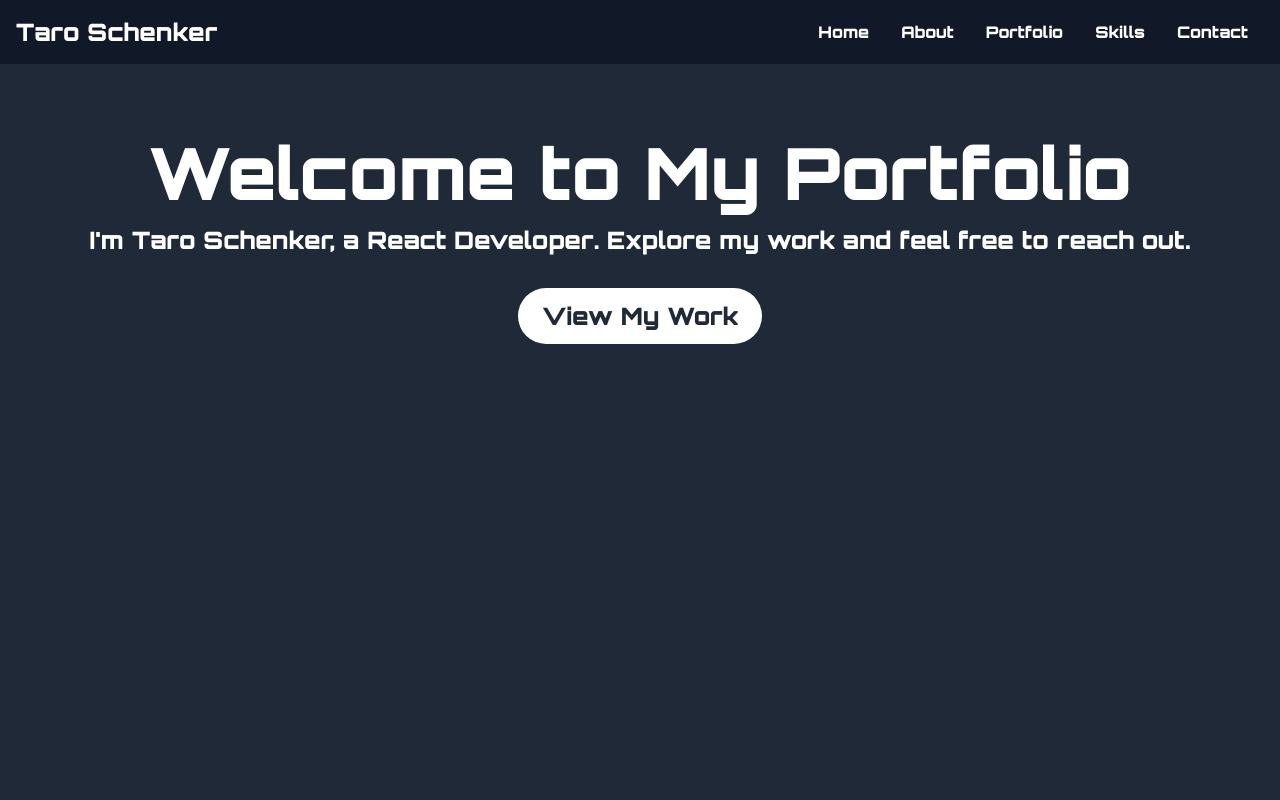
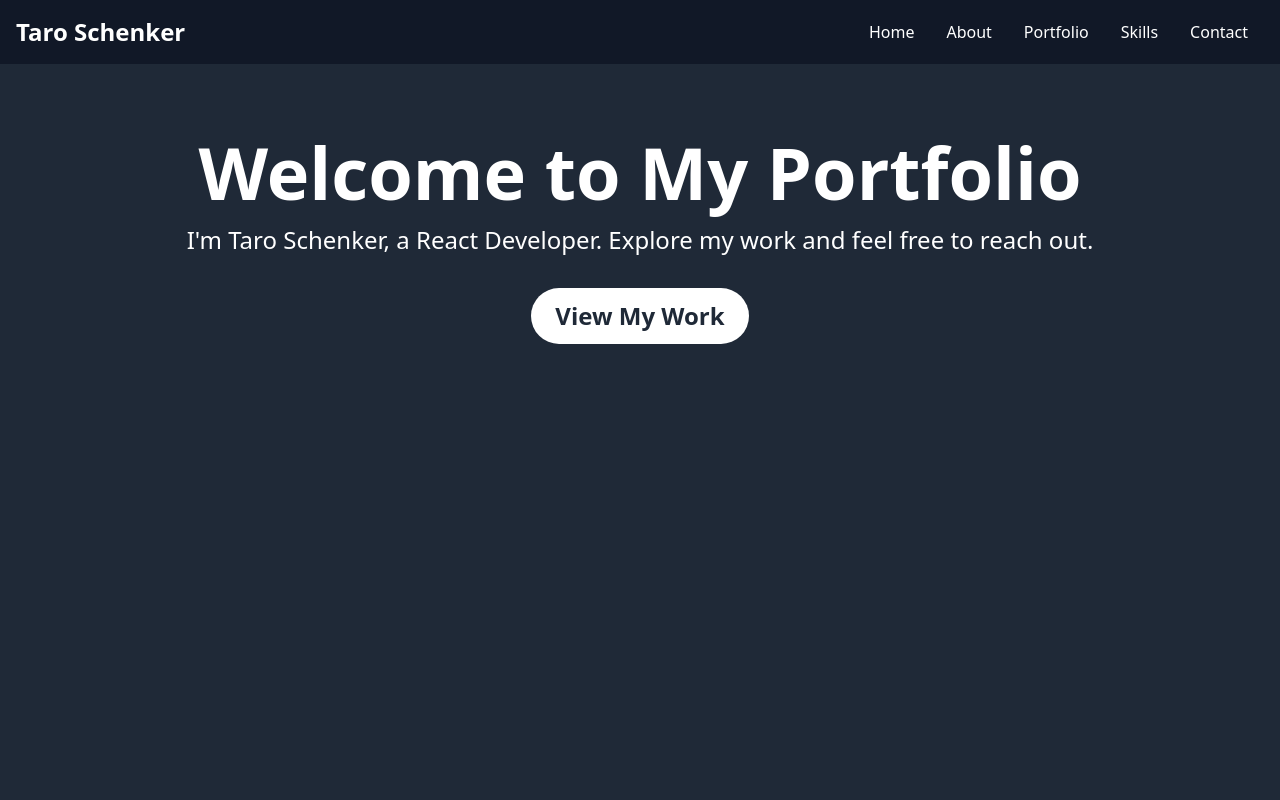
Before and after one commit to TaroSchenker/Portfolio, a React (Vite) app in the folder portfolio/: page / in a window 1280 px wide. Shown: the top 800 px of the page. Built offline with nearby package versions, Linux system fonts and the light colour scheme.

Commit message:
removed redundant css

```diff
--- a/portfolio/src/App.css
+++ b/portfolio/src/App.css
@@ -1,23 +1,3 @@
-@import url('https://fonts.googleapis.com/css2?family=Orbitron:wght@900&display=swap');
-
-*{
-  font-family: 'Orbitron', sans-serif;
-}
-
-#tv-static {
-  background-image: repeating-conic-gradient(white, black 0.00085%);
-  animation: back 25s linear infinite;
-}
-
-@keyframes back {
-    from {
-    background-size: 100% 100%;
-  }
-  to {
-    background-size: 200% 200%;
-  }
-}
-
 .link-hover {
   cursor: pointer;
 }
```
